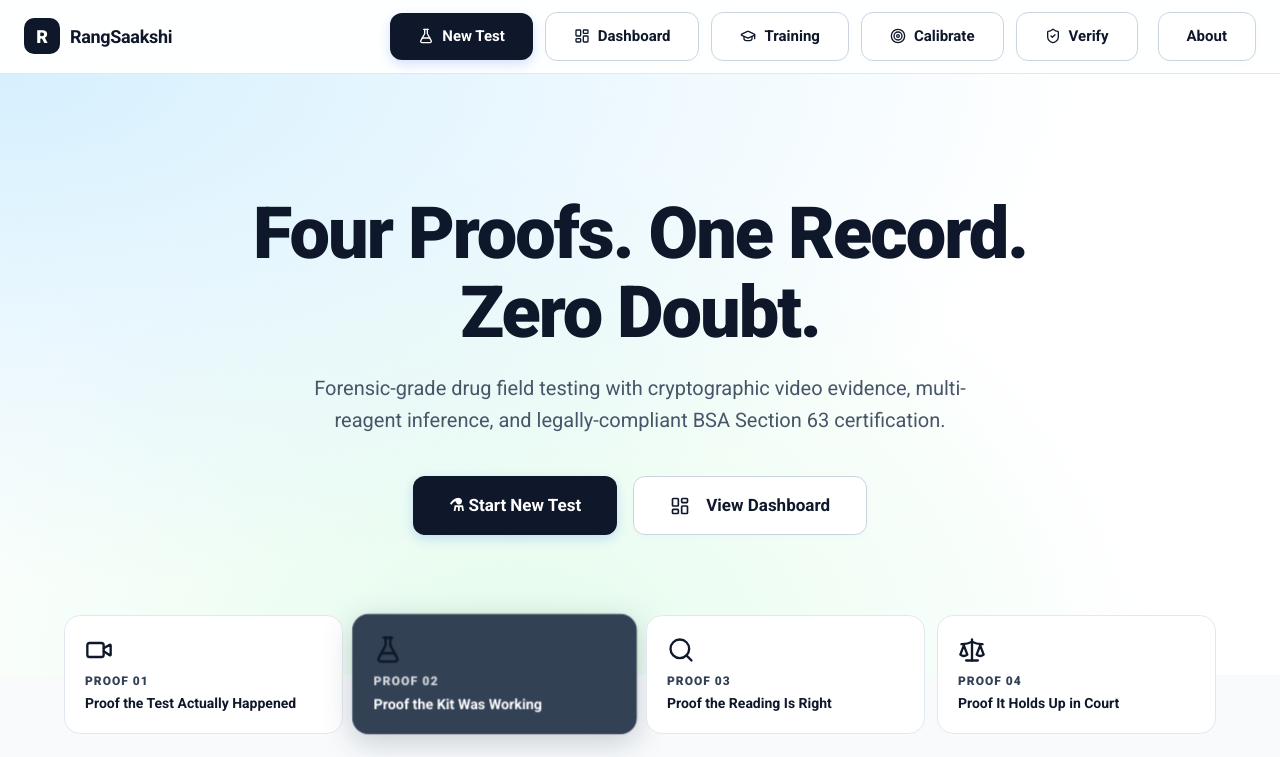
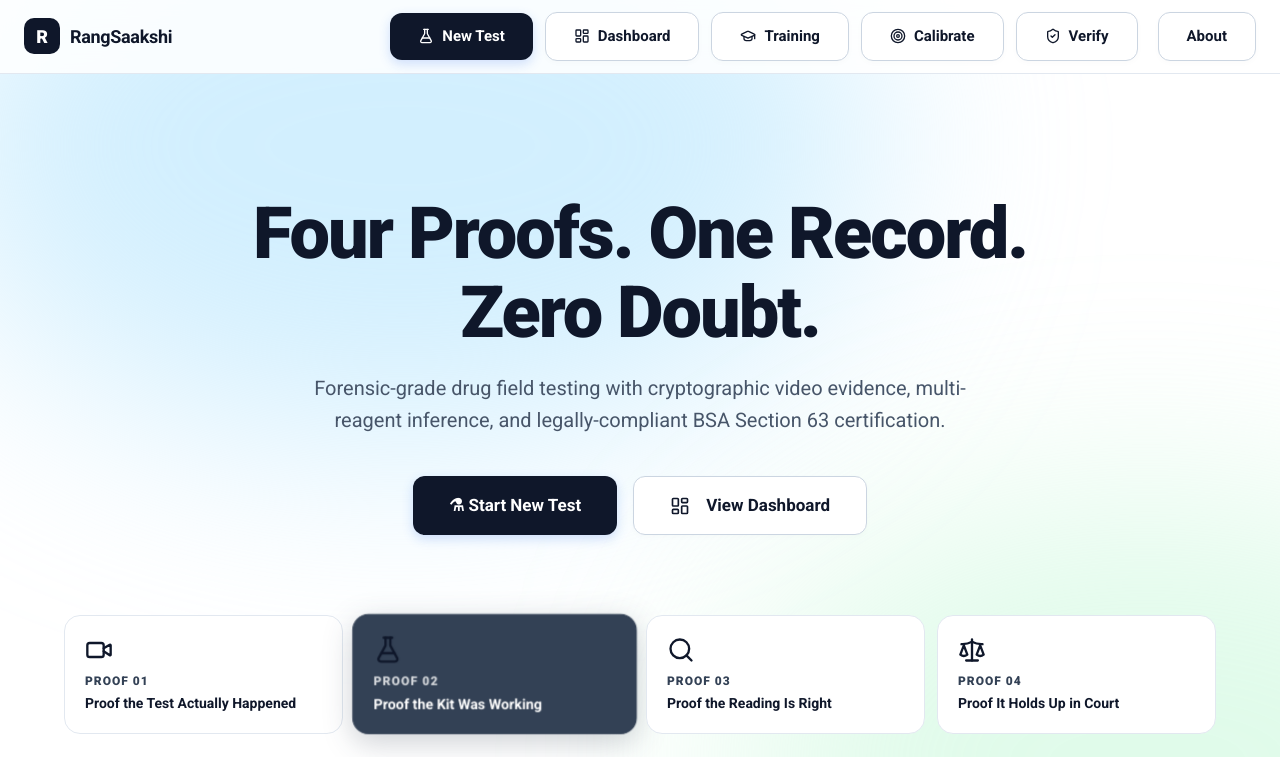
Before and after one commit to ashmitsahu1812/RangSaakshi, a Next.js app: page / in a window 1280 px wide. Shown: the top 757 px of the page. Built offline with nearby package versions, Linux system fonts and the light colour scheme.

Commit message:
Apply animated gradient mesh globally across all pages

```diff
--- a/src/app/globals.css
+++ b/src/app/globals.css
@@ -50,10 +50,46 @@
 
 body {
   font-family: 'Roboto', sans-serif;
-  background: var(--surface-0);
+  background-color: #ffffff;
   color: var(--text-primary);
   min-height: 100vh;
   -webkit-font-smoothing: antialiased;
+  position: relative;
+  overflow-x: hidden;
+}
+
+body::before, body::after {
+  content: "";
+  position: fixed;
+  z-index: -1;
+  border-radius: 50%;
+  filter: blur(100px);
+  animation: moveBlob 15s infinite alternate ease-in-out;
+}
+
+body::before {
+  background: rgba(186, 230, 253, 0.65); /* Soft light blue */
+  width: 70vw;
+  height: 70vh;
+  top: -20%;
+  left: -10%;
+  animation-duration: 20s;
+}
+
+body::after {
+  background: rgba(187, 247, 208, 0.45); /* Soft light green */
+  width: 60vw;
+  height: 60vh;
+  bottom: -20%;
+  right: -10%;
+  animation-duration: 25s;
+  animation-delay: -5s;
+}
+
+@keyframes moveBlob {
+  0% { transform: translate(0, 0) scale(1); }
+  50% { transform: translate(10vw, 5vh) scale(1.1); }
+  100% { transform: translate(-5vw, -10vh) scale(0.9); }
 }
 
 h1, h2, h3, h4, h5, h6, .navbar-brand {
--- a/src/app/page.tsx
+++ b/src/app/page.tsx
@@ -86,11 +86,7 @@ export default function LandingPage() {
     <div style={{ minHeight: '100vh' }}>
       {/* Hero Section */}
       <section style={{
-        backgroundColor: '#ffffff',
-        backgroundImage: `
-          radial-gradient(at 0% 0%, rgba(186, 230, 253, 0.6) 0px, transparent 60%),
-          radial-gradient(at 40% 100%, rgba(187, 247, 208, 0.4) 0px, transparent 60%)
-        `,
+        background: 'transparent',
         position: 'relative',
         overflow: 'hidden',
         padding: '120px 24px 140px',
```
